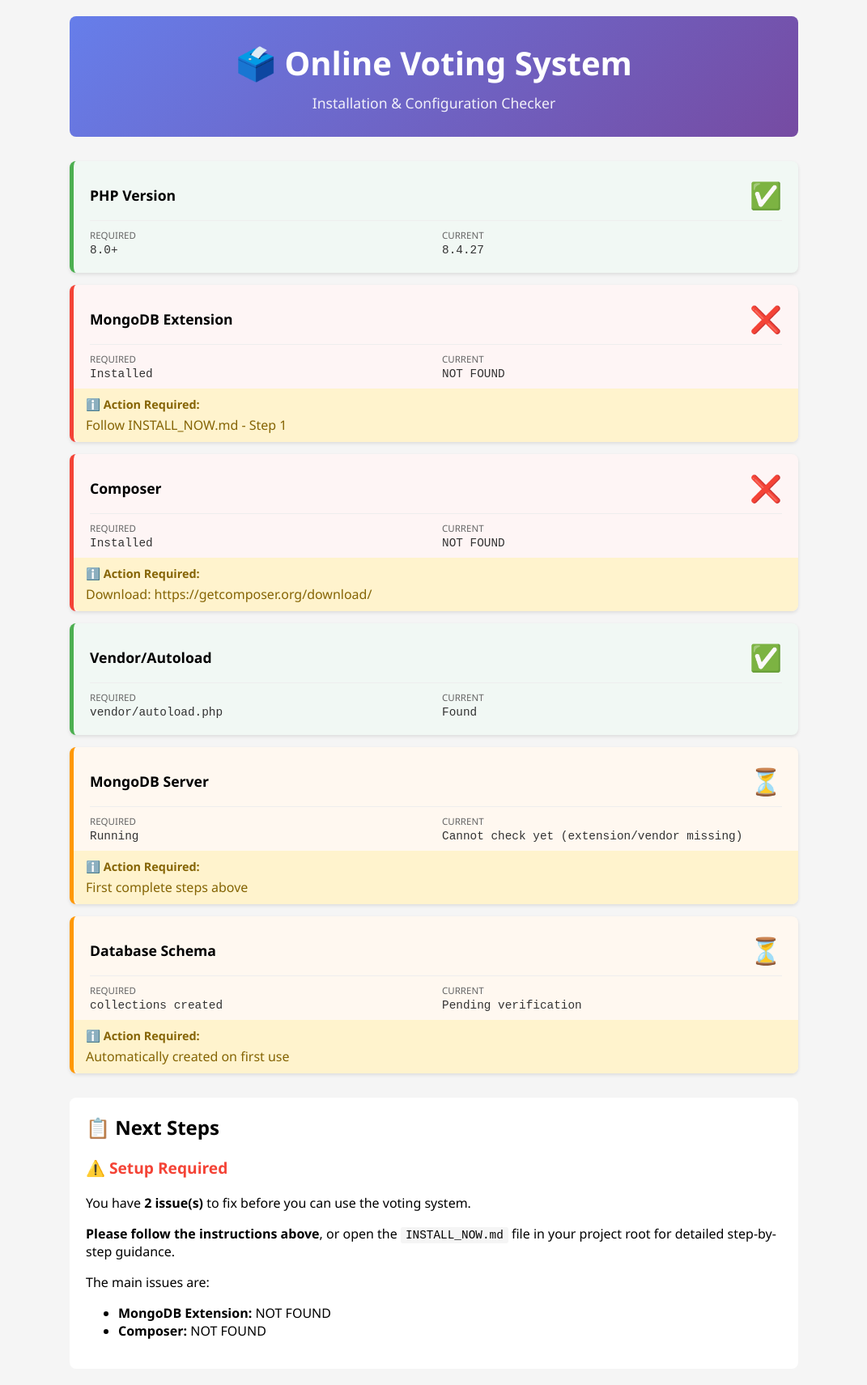
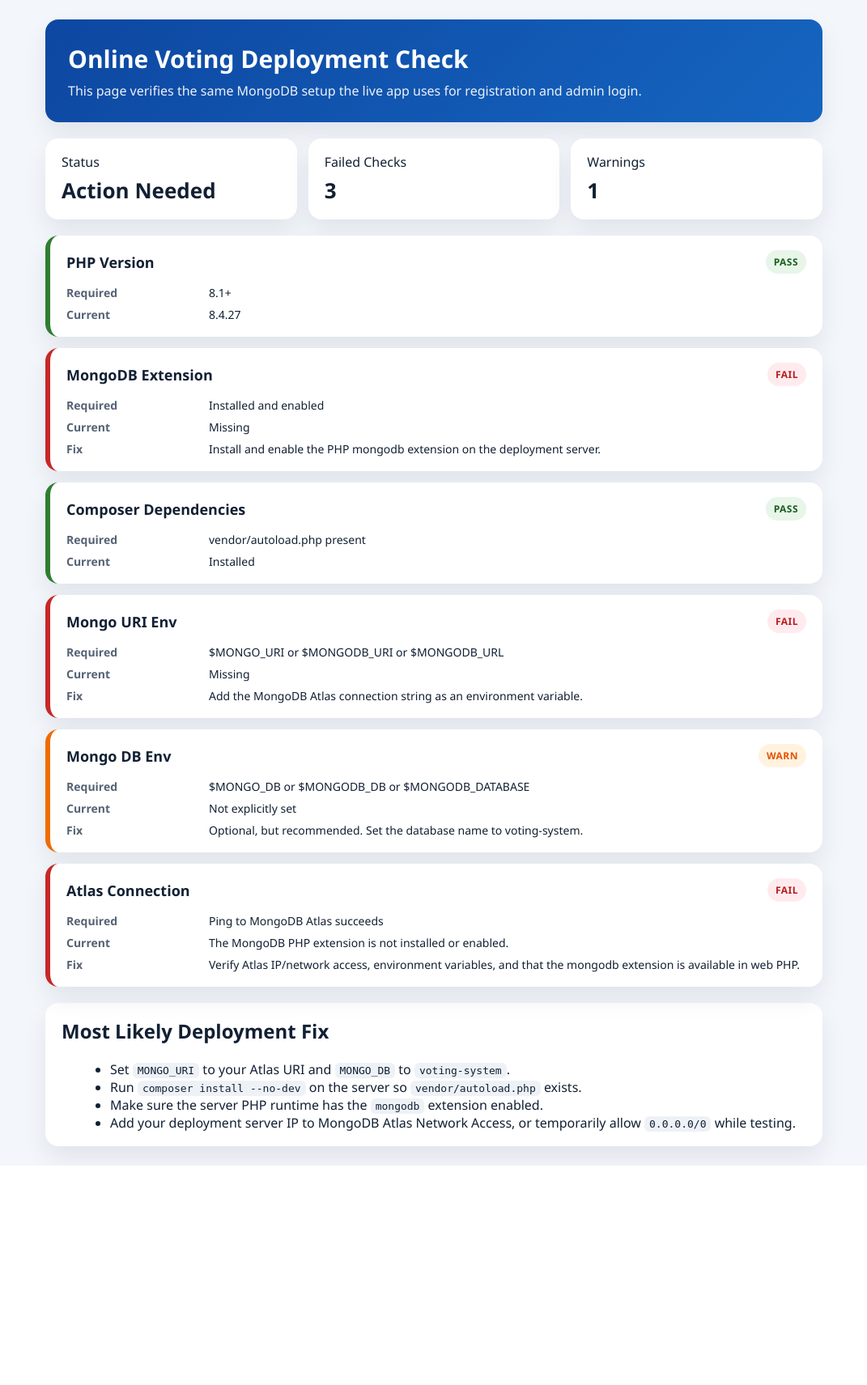
Before and after one commit to collinsxomi-max/online-voting-system, a PHP site: page /check_installation.php in a window 1280 px wide. Shown: the whole page at 81% size, without its empty margins (104-1175 px from the left). After the commit the page ends 1440 px from the top, so only its background shows below. Run offline with PHP 8.4, Linux system fonts and the light colour scheme.

Commit message:
Improve deployment diagnostics for Mongo setup

```diff
--- a/check_installation.php
+++ b/check_installation.php
@@ -1,294 +1,259 @@
 <?php
-/**
- * MongoDB Installation Checker
- *
- * This script checks if your system is ready for the voting system
- * and provides step-by-step instructions to fix any issues
- */
+define('ALLOW_DB_FAILURE', true);
+require __DIR__ . '/backend/db.php';
+
+function envLabel(array $names): string
+{
+    return implode(' or ', array_map(static fn($name) => '$' . $name, $names));
+}
+
+$mongoUriNames = ['MONGO_URI', 'MONGODB_URI', 'MONGODB_URL'];
+$mongoDbNames = ['MONGO_DB', 'MONGODB_DB', 'MONGODB_DATABASE'];
+
+$phpVersionOk = version_compare(PHP_VERSION, '8.1.0', '>=');
+$mongoExtensionLoaded = extension_loaded('mongodb');
+$vendorExists = file_exists(__DIR__ . '/vendor/autoload.php');
+$mongoUri = null;
+$mongoDb = null;
+
+foreach ($mongoUriNames as $name) {
+    $value = readEnvironmentValue($name);
+    if ($value !== null) {
+        $mongoUri = $value;
+        break;
+    }
+}
+
+foreach ($mongoDbNames as $name) {
+    $value = readEnvironmentValue($name);
+    if ($value !== null) {
+        $mongoDb = $value;
+        break;
+    }
+}
 
 $checks = [];
 
-// 1. Check PHP Version
 $checks['PHP Version'] = [
-    'required' => '8.0+',
+    'required' => '8.1+',
     'current' => PHP_VERSION,
-    'status' => version_compare(PHP_VERSION, '8.0.0', '>=') ? '✅' : '❌',
-    'fix' => version_compare(PHP_VERSION, '8.0.0', '>=') ? null : 'Download newer XAMPP: https://www.apachefriends.org'
+    'status' => $phpVersionOk ? 'PASS' : 'FAIL',
+    'fix' => $phpVersionOk ? null : 'Upgrade the server to PHP 8.1 or newer.'
 ];
 
-// 2. Check MongoDB Extension
 $checks['MongoDB Extension'] = [
-    'required' => 'Installed',
-    'current' => extension_loaded('mongodb') ? 'Installed' : 'NOT FOUND',
-    'status' => extension_loaded('mongodb') ? '✅' : '❌',
-    'fix' => !extension_loaded('mongodb') ? 'Follow INSTALL_NOW.md - Step 1' : null
+    'required' => 'Installed and enabled',
+    'current' => $mongoExtensionLoaded ? 'Installed' : 'Missing',
+    'status' => $mongoExtensionLoaded ? 'PASS' : 'FAIL',
+    'fix' => $mongoExtensionLoaded ? null : 'Install and enable the PHP mongodb extension on the deployment server.'
 ];
 
-// 3. Check Composer Installation
-$composer_exists = file_exists(__DIR__ . '/composer.phar');
-$checks['Composer'] = [
-    'required' => 'Installed',
-    'current' => $composer_exists ? 'Installed' : 'NOT FOUND',
-    'status' => $composer_exists ? '✅' : '❌',
-    'fix' => !$composer_exists ? 'Download: https://getcomposer.org/download/' : null
+$checks['Composer Dependencies'] = [
+    'required' => 'vendor/autoload.php present',
+    'current' => $vendorExists ? 'Installed' : 'Missing',
+    'status' => $vendorExists ? 'PASS' : 'FAIL',
+    'fix' => $vendorExists ? null : 'Run composer install --no-dev on the deployment server during build/release.'
 ];
 
-// 4. Check Vendor Directory
-$vendor_exists = file_exists(__DIR__ . '/vendor/autoload.php');
-$checks['Vendor/Autoload'] = [
-    'required' => 'vendor/autoload.php',
-    'current' => $vendor_exists ? 'Found' : 'NOT FOUND',
-    'status' => $vendor_exists ? '✅' : '❌',
-    'fix' => !$vendor_exists ? 'Run: composer install (see INSTALL_NOW.md)' : null
+$checks['Mongo URI Env'] = [
+    'required' => envLabel($mongoUriNames),
+    'current' => $mongoUri !== null ? 'Configured' : 'Missing',
+    'status' => $mongoUri !== null ? 'PASS' : 'FAIL',
+    'fix' => $mongoUri !== null ? null : 'Add the MongoDB Atlas connection string as an environment variable.'
 ];
 
-// 5. Check MongoDB Connection (if possible)
-if (extension_loaded('mongodb') && $vendor_exists) {
-    try {
-        require __DIR__ . '/vendor/autoload.php';
-        $client = new MongoDB\Client("mongodb://localhost:27017");
-        $client->selectDatabase('local')->command(['ping' => 1]);
-        $checks['MongoDB Server'] = [
-            'required' => 'Running',
-            'current' => 'Connected',
-            'status' => '✅',
-            'fix' => null
-        ];
-    } catch (Exception $e) {
-        $checks['MongoDB Server'] = [
-            'required' => 'Running',
-            'current' => 'Connection Failed: ' . $e->getMessage(),
-            'status' => '❌',
-            'fix' => 'Start MongoDB: Open cmd and run: net start MongoDB'
-        ];
-    }
-} else {
-    $checks['MongoDB Server'] = [
-        'required' => 'Running',
-        'current' => 'Cannot check yet (extension/vendor missing)',
-        'status' => '⏳',
-        'fix' => 'First complete steps above'
-    ];
-}
-
-// 6. Check Database Schema
-$checks['Database Schema'] = [
-    'required' => 'collections created',
-    'current' => $vendor_exists ? 'Pending verification' : 'Cannot check',
-    'status' => '⏳',
-    'fix' => 'Automatically created on first use'
+$checks['Mongo DB Env'] = [
+    'required' => envLabel($mongoDbNames),
+    'current' => $mongoDb !== null ? $mongoDb : 'Not explicitly set',
+    'status' => $mongoDb !== null ? 'PASS' : 'WARN',
+    'fix' => $mongoDb !== null ? null : 'Optional, but recommended. Set the database name to voting-system.'
 ];
 
+$checks['Atlas Connection'] = [
+    'required' => 'Ping to MongoDB Atlas succeeds',
+    'current' => db_is_available() ? 'Connected successfully' : db_error_message(),
+    'status' => db_is_available() ? 'PASS' : 'FAIL',
+    'fix' => db_is_available() ? null : 'Verify Atlas IP/network access, environment variables, and that the mongodb extension is available in web PHP.'
+];
+
+$failures = array_filter($checks, static fn($check) => $check['status'] === 'FAIL');
+$warnings = array_filter($checks, static fn($check) => $check['status'] === 'WARN');
 ?>
 <!DOCTYPE html>
 <html lang="en">
 <head>
     <meta charset="UTF-8">
     <meta name="viewport" content="width=device-width, initial-scale=1.0">
-    <title>Voting System - Installation Checker</title>
+    <title>Voting System Deployment Check</title>
     <style>
         body {
-            font-family: 'Segoe UI', Tahoma, Geneva, Verdana, sans-serif;
-            max-width: 900px;
+            font-family: "Segoe UI", Tahoma, Geneva, Verdana, sans-serif;
+            max-width: 960px;
             margin: 0 auto;
-            padding: 20px;
-            background: #f5f5f5;
+            padding: 24px;
+            background: #f3f6fb;
+            color: #122033;
         }
-        .header {
-            background: linear-gradient(135deg, #667eea 0%, #764ba2 100%);
-            color: white;
-            padding: 30px;
-            border-radius: 8px;
-            margin-bottom: 30px;
-            text-align: center;
+
+        .hero,
+        .panel,
+        .item {
+            background: #fff;
+            border-radius: 16px;
+            box-shadow: 0 14px 30px rgba(17, 24, 39, 0.08);
         }
-        .header h1 {
+
+        .hero {
+            padding: 28px;
+            margin-bottom: 20px;
+            background: linear-gradient(135deg, #0d47a1, #1565c0);
+            color: #fff;
+        }
+
+        .hero h1 {
+            margin: 0 0 8px;
+            font-size: 30px;
+        }
+
+        .hero p {
             margin: 0;
-            font-size: 2.5em;
+            opacity: 0.92;
         }
-        .header p {
-            margin: 10px 0 0 0;
-            font-size: 1.1em;
-            opacity: 0.9;
+
+        .summary {
+            display: grid;
+            grid-template-columns: repeat(auto-fit, minmax(180px, 1fr));
+            gap: 14px;
+            margin-bottom: 20px;
         }
-        .check-grid {
+
+        .panel {
+            padding: 18px 20px;
+        }
+
+        .panel strong {
+            display: block;
+            font-size: 26px;
+            margin-top: 6px;
+        }
+
+        .grid {
             display: grid;
-            gap: 15px;
-            margin-bottom: 30px;
+            gap: 14px;
         }
-        .check-item {
-            background: white;
-            padding: 20px;
-            border-radius: 8px;
-            box-shadow: 0 2px 4px rgba(0,0,0,0.1);
-            border-left: 5px solid #ddd;
+
+        .item {
+            padding: 18px 20px;
+            border-left: 6px solid #cbd5e1;
         }
-        .check-item.pass {
-            border-left-color: #4caf50;
-            background: #f1f8f4;
-        }
-        .check-item.fail {
-            border-left-color: #f44336;
-            background: #fef5f5;
-        }
-        .check-item.warning {
-            border-left-color: #ff9800;
-            background: #fff8f0;
-        }
-        .check-header {
+
+        .item.pass { border-left-color: #2e7d32; }
+        .item.fail { border-left-color: #c62828; }
+        .item.warn { border-left-color: #ef6c00; }
+
+        .row {
             display: flex;
             justify-content: space-between;
+            gap: 16px;
             align-items: center;
-            margin-bottom: 10px;
         }
-        .check-name {
-            font-weight: bold;
-            font-size: 1.1em;
+
+        .name {
+            font-weight: 700;
+            font-size: 18px;
         }
-        .check-status {
-            font-size: 2em;
-            margin: 0;
+
+        .badge {
+            font-weight: 700;
+            padding: 6px 10px;
+            border-radius: 999px;
+            font-size: 12px;
+            letter-spacing: 0.04em;
         }
-        .check-details {
+
+        .badge.pass { background: #e8f5e9; color: #1b5e20; }
+        .badge.fail { background: #ffebee; color: #b71c1c; }
+        .badge.warn { background: #fff3e0; color: #e65100; }
+
+        .meta {
             display: grid;
-            grid-template-columns: 1fr 1fr;
-            gap: 15px;
-            margin-top: 10px;
-            padding-top: 10px;
-            border-top: 1px solid #eee;
+            grid-template-columns: 160px 1fr;
+            gap: 8px 16px;
+            margin-top: 14px;
+            font-size: 14px;
         }
-        .detail {
-            font-size: 0.9em;
+
+        .label {
+            color: #546274;
+            font-weight: 600;
         }
-        .detail-label {
-            color: #666;
-            font-size: 0.8em;
-            text-transform: uppercase;
-            margin-bottom: 3px;
+
+        .value {
+            word-break: break-word;
         }
-        .detail-value {
-            font-family: 'Courier New', monospace;
-            color: #333;
-            font-weight: 500;
-            word-break: break-all;
+
+        code {
+            background: #eef2f7;
+            padding: 2px 6px;
+            border-radius: 6px;
         }
-        .fix {
-            background: #fff3cd;
-            padding: 10px 15px;
-            border-radius: 4px;
-            margin-top: 10px;
-            margin-left: -20px;
-            margin-right: -20px;
-            margin-bottom: -20px;
-            padding-bottom: 10px;
-            border-radius: 0 0 8px 8px;
-        }
-        .fix-title {
-            color: #856404;
-            font-weight: bold;
-            font-size: 0.9em;
-            margin-bottom: 5px;
-        }
-        .fix-text {
-            color: #856404;
-            margin: 0;
-            padding: 0;
-        }
-        a {
-            color: #667eea;
-            text-decoration: none;
-        }
-        a:hover {
-            text-decoration: underline;
-        }
-        .summary {
-            background: white;
-            padding: 20px;
-            border-radius: 8px;
-            margin-top: 30px;
-        }
-        .summary h2 {
-            margin-top: 0;
-        }
-        .summary-pass {
-            color: #4caf50;
-            font-size: 1.2em;
-        }
-        .summary-fail {
-            color: #f44336;
-            font-size: 1.2em;
-        }
-        code {
-            background: #f5f5f5;
-            padding: 2px 6px;
-            border-radius: 3px;
-            font-family: 'Courier New', monospace;
-            font-size: 0.9em;
+
+        ul {
+            margin: 10px 0 0 20px;
         }
     </style>
 </head>
 <body>
-    <div class="header">
-        <h1>🗳️ Online Voting System</h1>
-        <p>Installation & Configuration Checker</p>
-    </div>
+    <section class="hero">
+        <h1>Online Voting Deployment Check</h1>
+        <p>This page verifies the same MongoDB setup the live app uses for registration and admin login.</p>
+    </section>
 
-    <div class="check-grid">
+    <section class="summary">
+        <div class="panel">
+            Status
+            <strong><?= empty($failures) ? 'Healthy' : 'Action Needed' ?></strong>
+        </div>
+        <div class="panel">
+            Failed Checks
+            <strong><?= count($failures) ?></strong>
+        </div>
+        <div class="panel">
+            Warnings
+            <strong><?= count($warnings) ?></strong>
+        </div>
+    </section>
+
+    <section class="grid">
         <?php foreach ($checks as $name => $check): ?>
-            <?php
-                $status_class = 'plain';
-                if ($check['status'] === '✅') $status_class = 'pass';
-                elseif ($check['status'] === '❌') $status_class = 'fail';
-                elseif ($check['status'] === '⏳') $status_class = 'warning';
-            ?>
-            <div class="check-item <?php echo $status_class; ?>">
-                <div class="check-header">
-                    <div class="check-name"><?php echo htmlspecialchars($name); ?></div>
-                    <div class="check-status"><?php echo $check['status']; ?></div>
+            <?php $statusClass = strtolower($check['status']); ?>
+            <div class="item <?= htmlspecialchars($statusClass) ?>">
+                <div class="row">
+                    <div class="name"><?= htmlspecialchars($name) ?></div>
+                    <div class="badge <?= htmlspecialchars($statusClass) ?>"><?= htmlspecialchars($check['status']) ?></div>
                 </div>
-                <div class="check-details">
-                    <div class="detail">
-                        <div class="detail-label">Required</div>
-                        <div class="detail-value"><?php echo htmlspecialchars($check['required']); ?></div>
-                    </div>
-                    <div class="detail">
-                        <div class="detail-label">Current</div>
-                        <div class="detail-value"><?php echo htmlspecialchars($check['current']); ?></div>
-                    </div>
+                <div class="meta">
+                    <div class="label">Required</div>
+                    <div class="value"><?= htmlspecialchars($check['required']) ?></div>
+                    <div class="label">Current</div>
+                    <div class="value"><?= htmlspecialchars($check['current']) ?></div>
+                    <?php if (!empty($check['fix'])): ?>
+                        <div class="label">Fix</div>
+                        <div class="value"><?= htmlspecialchars($check['fix']) ?></div>
+                    <?php endif; ?>
                 </div>
-                <?php if ($check['fix']): ?>
-                    <div class="fix">
-                        <div class="fix-title">ℹ️ Action Required:</div>
-                        <p class="fix-text"><?php echo $check['fix']; ?></p>
-                    </div>
-                <?php endif; ?>
             </div>
         <?php endforeach; ?>
-    </div>
+    </section>
 
-    <div class="summary">
-        <h2>📋 Next Steps</h2>
-        <?php
-            $failures = array_filter($checks, fn($c) => $c['status'] === '❌');
-            $warnings = array_filter($checks, fn($c) => $c['status'] === '⏳');
-        ?>
-
-        <?php if (empty($failures)): ?>
-            <p class="summary-pass"><strong>✅ You're all set!</strong></p>
-            <p>Your voting system is ready to use. Open your browser and go to:</p>
-            <p><code>http://localhost/Online_voting_system/</code></p>
-        <?php else: ?>
-            <p class="summary-fail"><strong>⚠️ Setup Required</strong></p>
-            <p>You have <strong><?php echo count($failures); ?> issue(s)</strong> to fix before you can use the voting system.</p>
-            <p><strong>Please follow the instructions above</strong>, or open the <code>INSTALL_NOW.md</code> file in your project root for detailed step-by-step guidance.</p>
-            <p>The main issues are:</p>
-            <ul>
-                <?php foreach ($failures as $name => $check): ?>
-                    <li><strong><?php echo htmlspecialchars($name); ?>:</strong> <?php echo htmlspecialchars($check['current']); ?></li>
-                <?php endforeach; ?>
-            </ul>
-        <?php endif; ?>
-    </div>
-
+    <section class="panel" style="margin-top: 20px;">
+        <h2 style="margin-top: 0;">Most Likely Deployment Fix</h2>
+        <ul>
+            <li>Set <code>MONGO_URI</code> to your Atlas URI and <code>MONGO_DB</code> to <code>voting-system</code>.</li>
+            <li>Run <code>composer install --no-dev</code> on the server so <code>vendor/autoload.php</code> exists.</li>
+            <li>Make sure the server PHP runtime has the <code>mongodb</code> extension enabled.</li>
+            <li>Add your deployment server IP to MongoDB Atlas Network Access, or temporarily allow <code>0.0.0.0/0</code> while testing.</li>
+        </ul>
+    </section>
 </body>
 </html>
```
